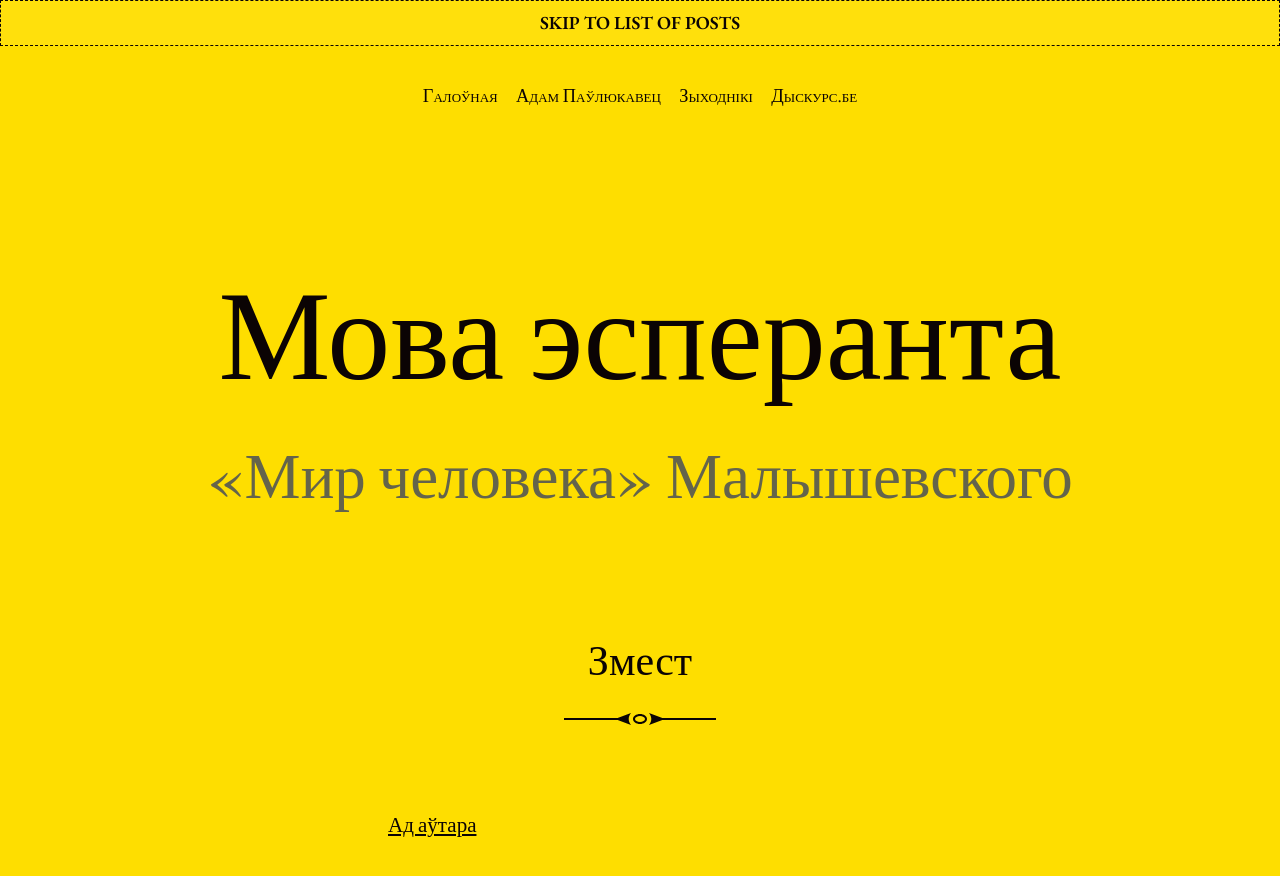
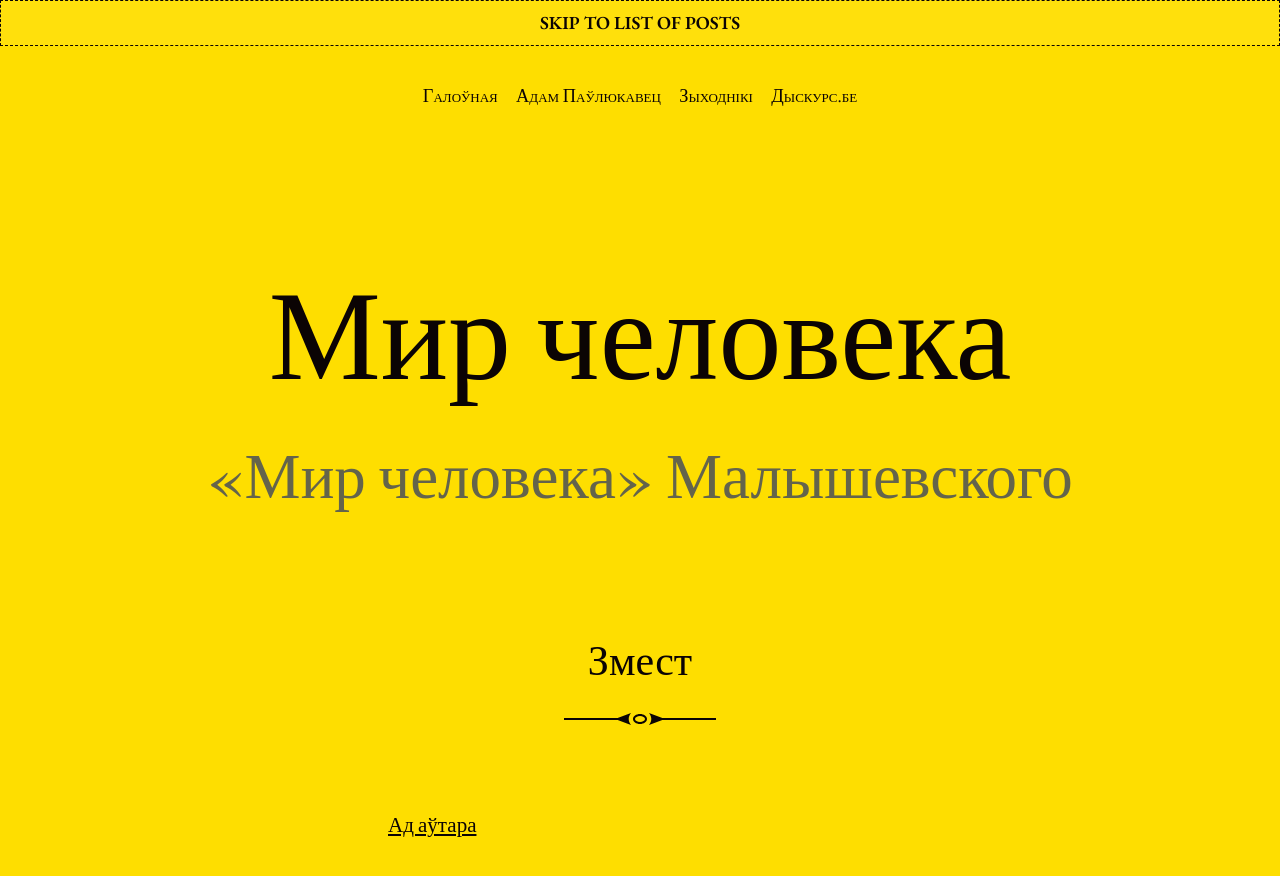
Before and after one commit to skaivolas/mir, a Jekyll site: the page built from index.md, in a window 1280 px wide and 900 px high. Shown: the top 876 px of the window. Built offline with Jekyll 4.4.1, drawn with Linux system fonts in a browser that asks for light colours.

Commit message:
Update _config.yml

```diff
--- a/_config.yml
+++ b/_config.yml
@@ -13,7 +13,7 @@
 # you will see them accessed via {{ site.title }}, {{ site.email }}, and so on.
 # You can create any custom variable you would like, and they will be accessible
 # in the templates via {{ site.myvariable }}.
-title: Мова эсперанта
+title: Мир человека
 email: beloarscience@fias.fr
 description: >- # this means to ignore newlines until "baseurl:"
   «Мир человека» Малышевского
```
